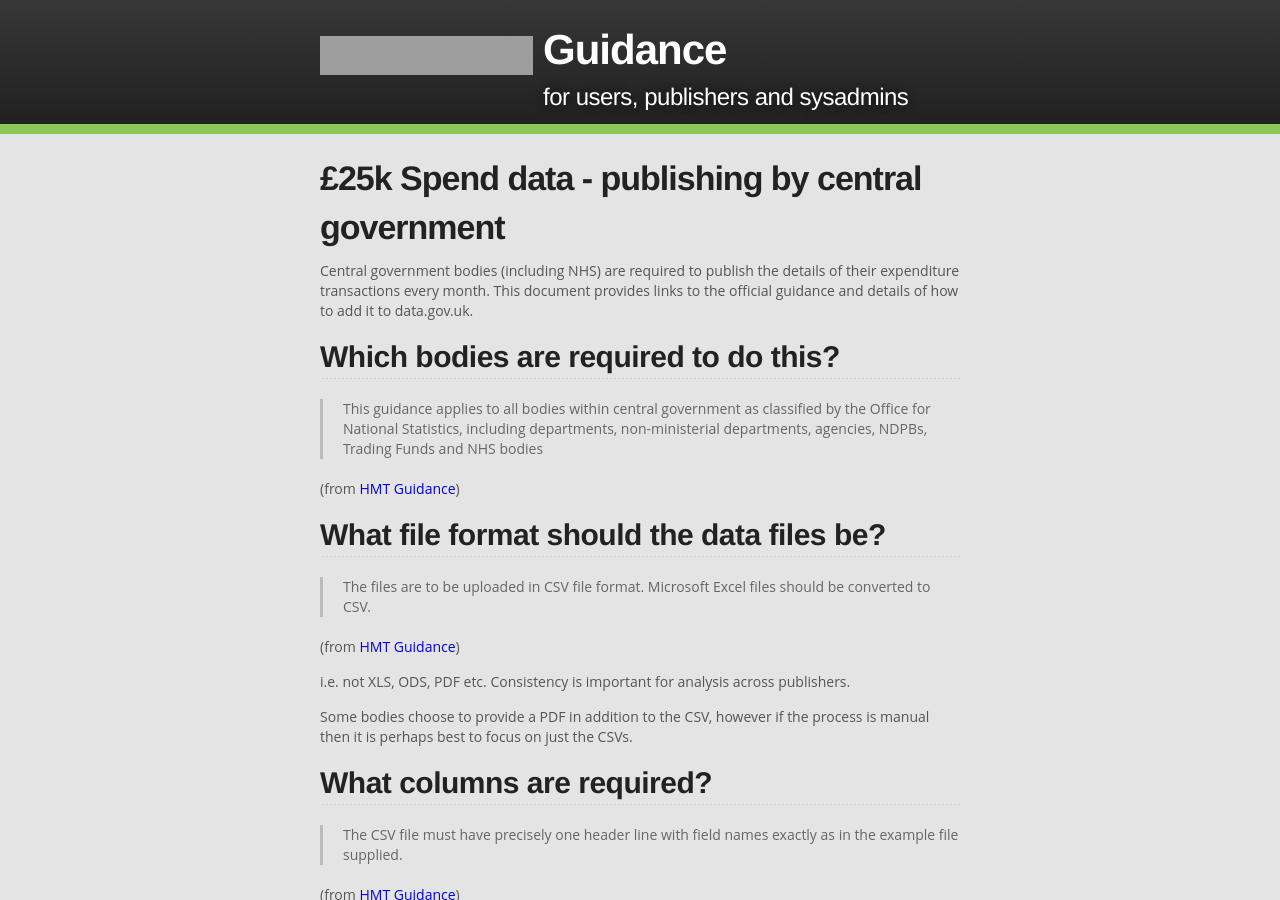
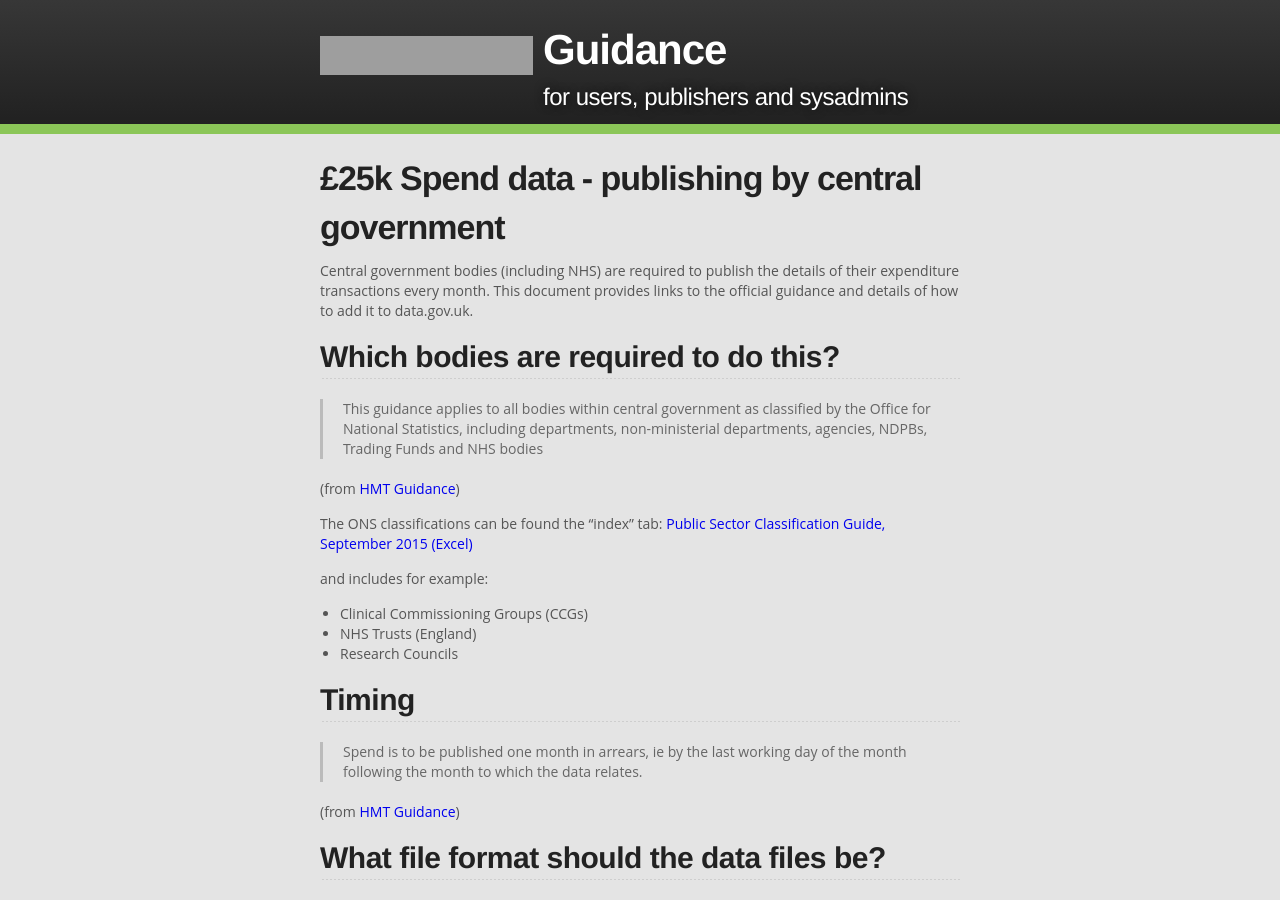
Before and after one commit to datagovuk/guidance, a Jekyll site: the page built from 25k-spend-data.md, in a window 1280 px wide and 900 px high. Built offline with Jekyll 4.4.1, drawn with Linux system fonts in a browser that asks for light colours; grey boxes are pictures that could not be loaded.

Commit message:
25k guidance on included bodies and timing.

```diff
--- a/25k-spend-data.md
+++ b/25k-spend-data.md
@@ -8,6 +8,20 @@ Central government bodies (including NHS) are required to publish the details of
 ## Which bodies are required to do this?
 
 > This guidance applies to all bodies within central government as classified by the Office for National Statistics, including departments, non-ministerial departments, agencies, NDPBs, Trading Funds and NHS bodies
+
+(from [HMT Guidance](https://www.gov.uk/government/publications/guidance-for-publishing-spend-over-25000))
+
+The ONS classifications can be found the "index" tab: [Public Sector Classification Guide, September 2015 (Excel)](http://www.ons.gov.uk/ons/rel/na-classification/national-accounts-sector-classification/classification-update-and-forward-workplan--september-2015/rft-table-1.xls)
+
+and includes for example:
+
+  * Clinical Commissioning Groups (CCGs)
+  * NHS Trusts (England)
+  * Research Councils
+
+## Timing
+
+> Spend is to be published one month in arrears, ie by the last working day of the month following the month to which the data relates.
 
 (from [HMT Guidance](https://www.gov.uk/government/publications/guidance-for-publishing-spend-over-25000))
 
```
